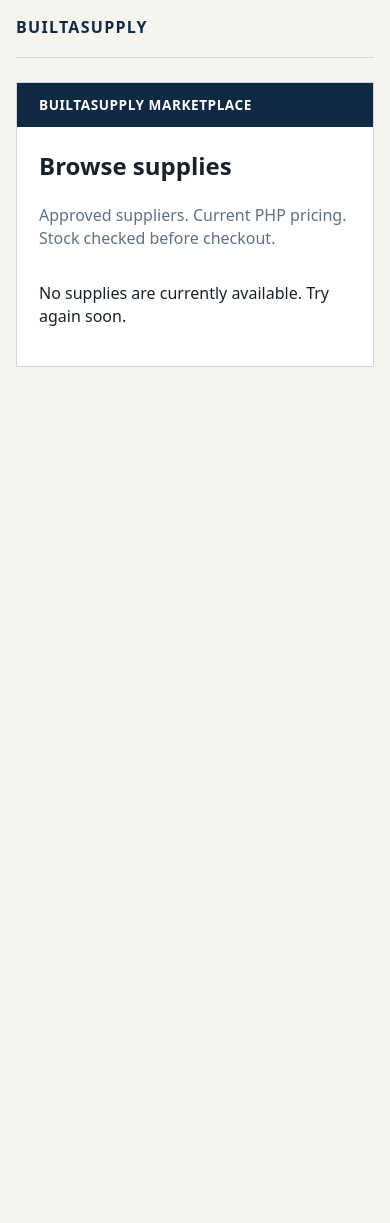
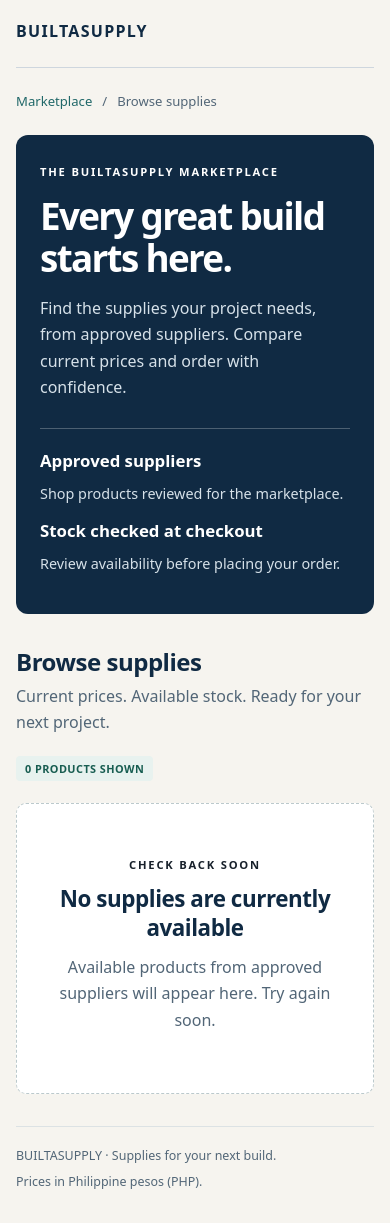
Before and after one commit to JOHNARVINTUM/Buildasupply, a Django app: page /shop/browse/ in a window 390 px wide. Before the commit the page ends 367 px from the top, so only its background shows below. Run offline with Django 5.2, Linux system fonts and the light colour scheme; tables that the repository leaves empty hold one stand-in row (values such as "Sample post").

Commit message:
feat: improve responsive customer shopping pages

```diff
--- a/templates/carts/browse.html
+++ b/templates/carts/browse.html
@@ -1 +1,19 @@
-{% extends 'base.html' %}{% block content %}<section class="panel" style="max-width:100%"><div class="status">BUILTASUPPLY MARKETPLACE</div><h1>Browse supplies</h1><p class="muted">Approved suppliers. Current PHP pricing. Stock checked before checkout.</p><div style="display:grid;grid-template-columns:repeat(auto-fit,minmax(220px,1fr));gap:16px">{% for p in products %}<article style="border:1px solid var(--line);padding:18px"><strong style="font-size:.75rem;color:var(--green)">{% if p.inventory.available_quantity <= p.inventory.low_stock_threshold %}LOW STOCK{% else %}IN STOCK{% endif %}</strong><h2>{{ p.name }}</h2><p class="muted">{{ p.supplier.display_name }} · {{ p.unit_of_measure }}</p><p><strong>₱{{ p.current_amount|floatformat:-2 }}</strong> / {{ p.unit_of_measure }}</p><a class="button" href="/shop/products/{{ p.id }}/">View supply</a></article>{% empty %}<p>No supplies are currently available. Try again soon.</p>{% endfor %}</div></section>{% endblock %}
+{% extends 'customers/layout.html' %}
+{% load currency %}
+{% block title %}Browse supplies · BUILTASUPPLY{% endblock %}
+{% block customer_location %}Browse supplies{% endblock %}
+{% block customer_content %}
+<section class="hero">
+  <div><span class="eyebrow">The BUILTASUPPLY marketplace</span><h1>Every great build<br>starts here.</h1><p>Find the supplies your project needs, from approved suppliers. Compare current prices and order with confidence.</p></div>
+  <div class="hero-note"><div><strong>Approved suppliers</strong><p>Shop products reviewed for the marketplace.</p></div><div><strong>Stock checked at checkout</strong><p>Review availability before placing your order.</p></div></div>
+</section>
+<div class="section-heading"><div><h2>Browse supplies</h2><p class="muted">Current prices. Available stock. Ready for your next project.</p></div><span class="badge">{{ products|length }} product{{ products|length|pluralize }} shown</span></div>
+<div class="product-grid">
+{% for p in products %}
+<article class="product-card">
+  <div class="product-art">{% with image=p.images.all|first %}{% if image and image.is_active %}<img src="{{ image.file.url }}" alt="{{ image.alt_text|default:p.name }}" loading="lazy">{% else %}<span>Product image unavailable</span>{% endif %}{% endwith %}</div>
+  <div class="product-copy"><span class="badge{% if p.inventory.available_quantity <= p.inventory.low_stock_threshold %} warning{% endif %}">{% if p.inventory.available_quantity <= p.inventory.low_stock_threshold %}Low stock{% else %}In stock{% endif %}</span><h2>{{ p.name }}</h2><p class="muted">{{ p.supplier.display_name }}{% if p.category %} · {{ p.category.name }}{% endif %}</p><p><span class="price">{{ p.current_amount|php }}</span> / {{ p.unit_of_measure }}</p><p class="muted">Minimum order: {{ p.minimum_order_quantity }} {{ p.unit_of_measure }}</p><a class="button secondary" href="{% url 'shop-product-detail' p.pk %}">View supply<span aria-hidden="true"> →</span><span class="sr-only">: {{ p.name }}</span></a></div>
+</article>
+{% empty %}<div class="empty-state"><span class="eyebrow">Check back soon</span><h2>No supplies are currently available</h2><p>Available products from approved suppliers will appear here. Try again soon.</p></div>{% endfor %}
+</div>
+{% endblock %}
--- a/templates/customers/address_confirm_delete.html
+++ b/templates/customers/address_confirm_delete.html
@@ -1,5 +1,5 @@
-{% extends 'base.html' %}
+{% extends 'customers/layout.html' %}
 {% block title %}Delete Address · BUILTASUPPLY{% endblock %}
-{% block content %}
-<section class="panel"><div class="status">MY ACCOUNT · CONFIRM DELETE</div><h1>Delete this address?</h1><p>You are about to remove <strong>{{ address.recipient_name }}</strong>'s address at {{ address.address_line1 }}, {{ address.city }}.</p>{% if address.is_default %}<p class="notice">Another saved address will become your default address. If none remain, checkout will require a new address.</p>{% endif %}<form method="post">{% csrf_token %}<button type="submit" style="background:var(--danger)">Delete address</button><a class="button secondary" href="{% url 'customers:address-list' %}">Cancel</a></form></section>
+{% block customer_location %}Delete address{% endblock %}{% block customer_content %}
+<section class="panel narrow"><div class="status">MY ACCOUNT · CONFIRM DELETE</div><h1>Delete this address?</h1><p>You are about to remove <strong>{{ address.recipient_name }}</strong>'s address at {{ address.address_line1 }}, {{ address.city }}.</p>{% if address.is_default %}<p class="notice">Another saved address will become your default address. If none remain, checkout will require a new address.</p>{% endif %}<form method="post">{% csrf_token %}<button type="submit" style="background:var(--danger)">Delete address</button><a class="button secondary" href="{% url 'customers:address-list' %}">Cancel</a></form></section>
 {% endblock %}
--- /dev/null
+++ b/templates/customers/layout.html
@@ -0,0 +1,94 @@
+{% extends 'base.html' %}
+{% block content %}
+<style>
+/* Customer pages only. Reuse the shared base without changing teammates' layouts. */
+.shell:has(.customer-workspace){max-width:1240px;padding:28px 36px 48px}
+.shell:has(.customer-workspace) .top{gap:24px;padding-bottom:24px;flex-wrap:wrap}
+.shell:has(.customer-workspace) .top nav{flex-wrap:wrap;gap:10px 22px}
+.shell:has(.customer-workspace) .top nav a{color:var(--navy);font-size:.86rem;text-decoration:none}
+.shell:has(.customer-workspace) .top nav a:hover{text-decoration:underline}
+.shell:has(.customer-workspace) .notice{border-radius:6px;overflow-wrap:anywhere}
+.customer-workspace{--line:#dce2e4;--muted:#526677;padding-top:24px;overflow-wrap:anywhere}
+.customer-workspace a{color:var(--green);text-underline-offset:4px}
+.customer-workspace :is(a,button,input,select,summary):focus-visible{outline:3px solid #b06b1e;outline-offset:4px}
+.customer-workspace .trail{display:flex;gap:10px;align-items:center;margin:0 0 24px;font-size:.82rem;color:var(--muted)}
+.customer-workspace .trail a{text-decoration:none}
+.customer-workspace h1{font-size:clamp(1.8rem,4vw,2.65rem);line-height:1.12;letter-spacing:-.045em;color:var(--navy);margin:12px 0 18px}
+.customer-workspace h2{font-size:1.2rem;line-height:1.3;color:var(--navy);letter-spacing:-.02em}
+.customer-workspace p{line-height:1.65}
+.customer-workspace .panel{max-width:100%;margin:0;background:#fff;border:1px solid var(--line);border-radius:12px;padding:32px;box-shadow:0 6px 24px #102a4305;overflow:hidden}
+.customer-workspace .panel.narrow{max-width:720px;margin-inline:auto}
+.customer-workspace .status{background:transparent;color:var(--green);margin:0 0 16px;padding:0;font-size:.7rem;letter-spacing:.12em}
+.customer-workspace .button,.customer-workspace button{border-radius:6px;min-height:44px;line-height:1.4;padding:12px 18px;margin-top:12px;color:white;text-align:center;max-width:100%}
+.customer-workspace .secondary{background:#fff;color:var(--navy);border:1px solid #b9c7ce}
+.customer-workspace :is(.button,button):hover{filter:brightness(.94)}
+.customer-workspace [aria-disabled=true]{opacity:.65;cursor:default}
+.customer-workspace input:not([type=radio]):not([type=checkbox]):not([type=hidden]),.customer-workspace select,.customer-workspace textarea{width:100%;min-height:46px;border:1px solid #aebdc5;border-radius:6px;background:#fff;padding:11px 12px;font:inherit;color:var(--ink)}
+.customer-workspace input:is([type=radio],[type=checkbox]){width:auto;accent-color:var(--green);min-width:18px;min-height:18px}
+.customer-workspace label{font-size:.9rem}
+.customer-workspace .errorlist{background:#fff1ef;border-radius:6px;padding:12px 12px 12px 30px;font-size:.9rem}
+.customer-workspace .hero{display:grid;grid-template-columns:1.5fr 1fr;gap:28px;background:var(--navy);color:#fff;border-radius:12px;padding:40px;margin-bottom:32px}
+.customer-workspace .hero h1{color:#fff;font-size:clamp(2.3rem,5vw,3.5rem);max-width:620px;margin:14px 0}
+.customer-workspace .eyebrow{font-size:.7rem;font-weight:750;letter-spacing:.16em;text-transform:uppercase}
+.customer-workspace .hero p{color:#d6e1e9;max-width:530px;margin-bottom:0}
+.customer-workspace .hero-note{border-left:1px solid #ffffff40;padding-left:28px;align-self:center}
+.customer-workspace .hero-note strong{display:block;font-size:1.05rem;margin-bottom:8px}
+.customer-workspace .hero-note p{font-size:.9rem;margin:0 0 20px}
+.customer-workspace .section-heading{display:flex;align-items:center;justify-content:space-between;gap:20px;flex-wrap:wrap;margin-bottom:22px}
+.customer-workspace .section-heading h2{margin:0;font-size:1.5rem}
+.customer-workspace .section-heading p{margin:6px 0 0}
+.customer-workspace .product-grid{display:grid;grid-template-columns:repeat(3,minmax(0,1fr));gap:20px}
+.customer-workspace .product-card{background:#fff;border:1px solid var(--line);border-radius:10px;overflow:hidden;display:flex;flex-direction:column}
+.customer-workspace .product-art{background:#edf1ee;aspect-ratio:1.5;display:flex;align-items:center;justify-content:center;overflow:hidden;color:#617566;font-size:.8rem;letter-spacing:.04em}
+.customer-workspace .product-art img{width:100%;height:100%;object-fit:contain}
+.customer-workspace .product-copy{padding:22px;display:flex;flex-direction:column;flex:1;align-items:start}
+.customer-workspace .product-copy h2{margin:12px 0 8px}
+.customer-workspace .product-copy p{margin:4px 0 12px;font-size:.9rem}
+.customer-workspace .price{font-size:1.4rem;color:var(--navy);font-weight:750;letter-spacing:-.03em}
+.customer-workspace .product-copy .button{margin-top:auto;width:100%}
+.customer-workspace .badge{display:inline-block;border-radius:4px;background:#e8f2ef;color:#185d51;padding:5px 9px;font-size:.68rem;font-weight:750;letter-spacing:.04em;text-transform:uppercase}
+.customer-workspace .badge.warning{background:#fff1da;color:#77500c}
+.customer-workspace .empty-state{text-align:center;padding:48px 24px;background:#fff;border:1px dashed #bbc9cc;border-radius:10px;grid-column:1/-1}
+.customer-workspace .empty-state h2{font-size:1.4rem;margin:8px 0}
+.customer-workspace .empty-state p{max-width:440px;margin:12px auto;color:var(--muted)}
+.customer-workspace .two-column{display:grid;grid-template-columns:minmax(0,1fr) minmax(250px,.48fr);gap:24px;align-items:start}
+.customer-workspace .product-detail{display:grid;grid-template-columns:minmax(0,1fr) minmax(0,1.2fr);gap:36px}
+.customer-workspace .product-detail .product-art{aspect-ratio:1;min-height:220px;border-radius:8px}
+.customer-workspace .product-detail input[type=number]{max-width:160px}
+.customer-workspace .card{border:1px solid var(--line);border-radius:8px;padding:22px;background:#fff;margin-bottom:18px;min-width:0}
+.customer-workspace .card h2{margin:0 0 16px}
+.customer-workspace .summary{background:#f0f4f2;border:1px solid #d8e1dc;border-radius:8px;padding:24px}
+.customer-workspace .summary h2{margin-top:0}
+.customer-workspace .summary .button{display:block}
+.customer-workspace .money-row{display:flex;justify-content:space-between;gap:20px;margin:12px 0}
+.customer-workspace .money-row.total{border-top:1px solid #bfcfca;padding-top:18px;font-size:1.12rem}
+.customer-workspace .cart-line{display:grid;grid-template-columns:70px minmax(0,1fr) auto;gap:18px;padding:22px 0;border-top:1px solid var(--line)}
+.customer-workspace .cart-line img{width:70px;height:70px;object-fit:contain;background:#f0f4f2;border-radius:6px}
+.customer-workspace .quantity-edit{display:flex;gap:8px;align-items:end;flex-wrap:wrap}
+.customer-workspace .quantity-edit input{max-width:100px}
+.customer-workspace .quantity-edit button{margin:0}
+.customer-workspace .actions{display:flex;gap:10px;flex-wrap:wrap;align-items:center}
+.customer-workspace .address-choice{border:1px solid var(--line);padding:18px;border-radius:8px;display:flex;align-items:start;gap:12px;font-weight:400}
+.customer-workspace .address-choice:has(input:checked){border-color:var(--green);background:#f0f7f4}
+.customer-workspace .address-choice input{margin-top:4px;flex-shrink:0}
+.customer-workspace .form-grid{display:grid;grid-template-columns:1fr 1fr;gap:0 22px}
+.customer-workspace .form-grid .wide{grid-column:1/-1}
+.customer-workspace .address-grid{display:grid;grid-template-columns:repeat(2,minmax(0,1fr));gap:20px}
+.customer-workspace .address-grid .card{margin:0}
+.customer-workspace .order-card{border:1px solid var(--line);border-radius:8px;margin:18px 0;padding:24px}
+.customer-workspace .order-card .section-heading{margin-bottom:12px}
+.customer-workspace .order-card h2{margin:0}
+.customer-workspace details{border:1px solid var(--line);padding:18px;border-radius:8px}
+.customer-workspace summary{cursor:pointer;font-weight:650;color:var(--navy)}
+.customer-workspace .footnote{margin-top:32px;border-top:1px solid var(--line);padding-top:20px;display:flex;justify-content:space-between;gap:16px;font-size:.78rem;color:var(--muted)}
+.customer-workspace .sr-only{position:absolute;clip-path:inset(50%);width:1px;height:1px;overflow:hidden}
+@media(min-width:1000px){.customer-workspace .summary{position:sticky;top:24px}}
+@media(max-width:850px){.customer-workspace .product-grid{grid-template-columns:repeat(2,minmax(0,1fr))}.customer-workspace .two-column{grid-template-columns:1fr}.customer-workspace .hero{padding:28px;grid-template-columns:1fr}.customer-workspace .hero-note{border-left:0;border-top:1px solid #ffffff40;padding:20px 0 0;display:flex;gap:24px}.customer-workspace .hero-note p{margin:0}}
+@media(max-width:600px){.shell:has(.customer-workspace){padding:20px 16px 32px}.shell:has(.customer-workspace) .top{gap:14px}.shell:has(.customer-workspace) .top nav{gap:12px 16px}.customer-workspace .panel{padding:22px}.customer-workspace .product-grid,.customer-workspace .product-detail,.customer-workspace .address-grid,.customer-workspace .form-grid{grid-template-columns:1fr}.customer-workspace .hero{padding:24px}.customer-workspace .hero-note{display:block}.customer-workspace .hero-note p{margin-bottom:14px}.customer-workspace .product-art{aspect-ratio:1.8}.customer-workspace .cart-line{grid-template-columns:48px minmax(0,1fr)}.customer-workspace .cart-line img{width:48px;height:48px}.customer-workspace .cart-line>.line-total{grid-column:2}.customer-workspace .footnote{flex-direction:column;gap:8px}.customer-workspace .card,.customer-workspace .order-card{padding:18px}.customer-workspace .actions>*{flex-grow:1}.customer-workspace .actions form button{width:100%}}
+</style>
+<div class="customer-workspace">
+  <nav class="trail" aria-label="Breadcrumb"><a href="{% url 'shop-browse' %}">Marketplace</a><span aria-hidden="true">/</span><span>{% block customer_location %}Customer{% endblock %}</span></nav>
+  {% block customer_content %}{% endblock %}
+  <footer class="footnote"><span>BUILTASUPPLY · Supplies for your next build.</span><span>Prices in Philippine pesos (PHP).</span></footer>
+</div>
+{% endblock %}
--- a/templates/orders/confirmation.html
+++ b/templates/orders/confirmation.html
@@ -1,7 +1,7 @@
-{% extends 'base.html' %}
+{% extends 'customers/layout.html' %}
 {% load currency %}
 {% block title %}Order confirmation · BUILTASUPPLY{% endblock %}
-{% block content %}
+{% block customer_location %}Order confirmation{% endblock %}{% block customer_content %}
 <section class="panel" style="max-width:820px">
   <div class="status">{% if order.is_cod %}ORDER CONFIRMED · CASH ON DELIVERY{% else %}ORDER CREATED · PAYMENT SELECTION{% endif %}</div>
   <h1>Order {{ order.order_number }}</h1>
--- a/templates/orders/detail.html
+++ b/templates/orders/detail.html
@@ -1,7 +1,7 @@
-{% extends 'base.html' %}
+{% extends 'customers/layout.html' %}
 {% load currency %}
 {% block title %}Order {{ order.order_number }} · BUILTASUPPLY{% endblock %}
-{% block content %}
+{% block customer_location %}Order details{% endblock %}{% block customer_content %}
 <section class="panel" style="max-width:900px"><div class="status">ORDER DETAILS · {{ order.status }}</div><h1>{{ order.order_number }}</h1>
 <p><strong>Payment method:</strong> {% if order.is_cod %}Cash on Delivery{% else %}Online payment{% endif %}<br><strong>Payment status:</strong> {{ order.payment_status }}<br><strong>Order total:</strong> {{ order.total_minor|php }}</p>
 {% if order.is_cod %}<p class="notice">Cash on delivery is collected separately for each supplier delivery. Selecting COD did not mark this order as paid.</p>{% endif %}
--- a/templates/payments/instructions.html
+++ b/templates/payments/instructions.html
@@ -1,4 +1,4 @@
-{% extends 'base.html' %}
+{% extends 'customers/layout.html' %}
 {% load currency %}
 {% block title %}Payment Instructions · BUILTASUPPLY{% endblock %}
-{% block content %}<section class="panel"><div class="status">PAYMENT INITIATED · AWAITING VERIFICATION</div><h1>Demo payment instructions</h1><p>Order <strong>{{ payment.master_order.order_number }}</strong></p><p><strong>Amount:</strong> {{ payment.amount_minor|php }} {{ payment.currency }}</p><p><strong>Provider:</strong> {{ payment.provider_code|upper }} · <strong>Method:</strong> {{ payment.method_category }}</p><p class="notice">Starting this payment did not mark it as paid. Payment is confirmed only after a verified provider webhook is processed.</p><p class="muted">Demo instruction URL: <a href="{{ instruction_url }}">{{ instruction_url }}</a></p><a class="button" href="{% url 'shop-payment' payment.pk %}">Check payment status</a><a class="button secondary" href="{% url 'shop-order-detail' payment.master_order.pk %}">Back to order</a></section>{% endblock %}
+{% block customer_location %}Payment instructions{% endblock %}{% block customer_content %}<section class="panel narrow"><div class="status">PAYMENT INITIATED · AWAITING VERIFICATION</div><h1>Demo payment instructions</h1><p>Order <strong>{{ payment.master_order.order_number }}</strong></p><p><strong>Amount:</strong> {{ payment.amount_minor|php }} {{ payment.currency }}</p><p><strong>Provider:</strong> {{ payment.provider_code|upper }} · <strong>Method:</strong> {{ payment.method_category }}</p><p class="notice">Starting this payment did not mark it as paid. Payment is confirmed only after a verified provider webhook is processed.</p><p class="muted">Demo instruction URL: <a href="{{ instruction_url }}">{{ instruction_url }}</a></p><a class="button" href="{% url 'shop-payment' payment.pk %}">Check payment status</a><a class="button secondary" href="{% url 'shop-order-detail' payment.master_order.pk %}">Back to order</a></section>{% endblock %}
--- a/templates/payments/select.html
+++ b/templates/payments/select.html
@@ -1,4 +1,4 @@
-{% extends 'base.html' %}
+{% extends 'customers/layout.html' %}
 {% load currency %}
 {% block title %}Pay for {{ order.order_number }} · BUILTASUPPLY{% endblock %}
-{% block content %}<section class="panel"><div class="status">PAYMENT · DEMO MODE</div><h1>Pay for {{ order.order_number }}</h1><p><strong>Amount due:</strong> {{ order.total_minor|php }} {{ order.currency }}</p><p class="muted">Choose the development demo method. Your order remains pending until BUILTASUPPLY receives a verified payment event.</p>{% if existing_payment %}<p class="notice">A pending payment attempt already exists for this order.</p><a class="button" href="{% url 'shop-payment-instructions' existing_payment.pk %}">View payment instructions</a>{% else %}<form method="post">{% csrf_token %}{{ form.idempotency_key }}{{ form.non_field_errors }}<label for="{{ form.method_category.id_for_label }}">{{ form.method_category.label }}</label>{{ form.method_category }}{{ form.method_category.errors }}<button type="submit">Start demo payment</button><a class="button secondary" href="{% url 'shop-order-detail' order.pk %}">Back to order</a></form>{% endif %}</section>{% endblock %}
+{% block customer_location %}Payment method{% endblock %}{% block customer_content %}<section class="panel narrow"><div class="status">PAYMENT · DEMO MODE</div><h1>Pay for {{ order.order_number }}</h1><p><strong>Amount due:</strong> {{ order.total_minor|php }} {{ order.currency }}</p><p class="muted">Choose the development demo method. Your order remains pending until BUILTASUPPLY receives a verified payment event.</p>{% if existing_payment %}<p class="notice">A pending payment attempt already exists for this order.</p><a class="button" href="{% url 'shop-payment-instructions' existing_payment.pk %}">View payment instructions</a>{% else %}<form method="post">{% csrf_token %}{{ form.idempotency_key }}{{ form.non_field_errors }}<label for="{{ form.method_category.id_for_label }}">{{ form.method_category.label }}</label>{{ form.method_category }}{{ form.method_category.errors }}<button type="submit">Start demo payment</button><a class="button secondary" href="{% url 'shop-order-detail' order.pk %}">Back to order</a></form>{% endif %}</section>{% endblock %}
```
Also changed, not shown: templates/carts/cart.html (+17 -17 lines), templates/carts/product_detail.html (+6 -6 lines), templates/customers/address_form.html (+4 -3 lines), templates/customers/address_list.html (+5 -8 lines), templates/orders/checkout.html (+13 -15 lines), templates/orders/history.html (+7 -4 lines), templates/payments/status.html (+2 -2 lines).
